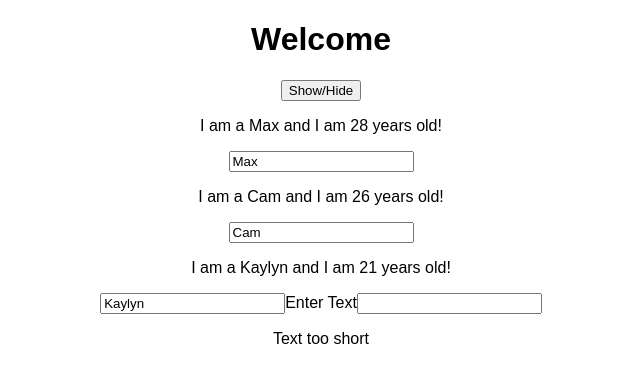
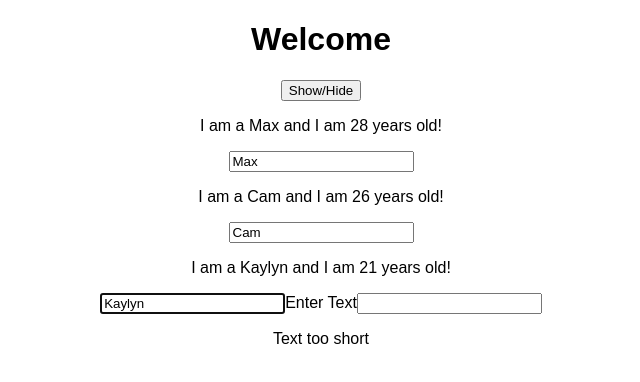
Before and after one commit to CAM603/react-complete-guide, a React (Create React App) app: page / in a window 1280 px wide. Shown: the top 382 px of the page, without its empty margins (319-959 px from the left). Built offline with nearby package versions, Linux system fonts and the light colour scheme.

Commit message:
added ref

```diff
--- a/src/components/Persons/Person/Person.js
+++ b/src/components/Persons/Person/Person.js
@@ -5,12 +5,25 @@
 import Aux from '../../../HOC/Aux';
 
 class Person extends Component {
+    constructor(props) {
+        super(props);
+        this.inputElementRef = React.createRef();
+    }
+    componentDidMount() {
+        this.inputElementRef.current.focus();
+    }
+
     render(){
         return (
             <Aux>
                 <p onClick={this.props.click}>I am a {this.props.name} and I am {this.props.age} years old! </p>
                 <p>{this.props.children}</p>
-                <input type="text" onChange={this.props.changed} value={this.props.name}/>
+                <input
+                type="text"
+                onChange={this.props.changed}
+                value={this.props.name}
+                ref={this.inputElementRef}
+                />
             </Aux>
         )
     }
```
